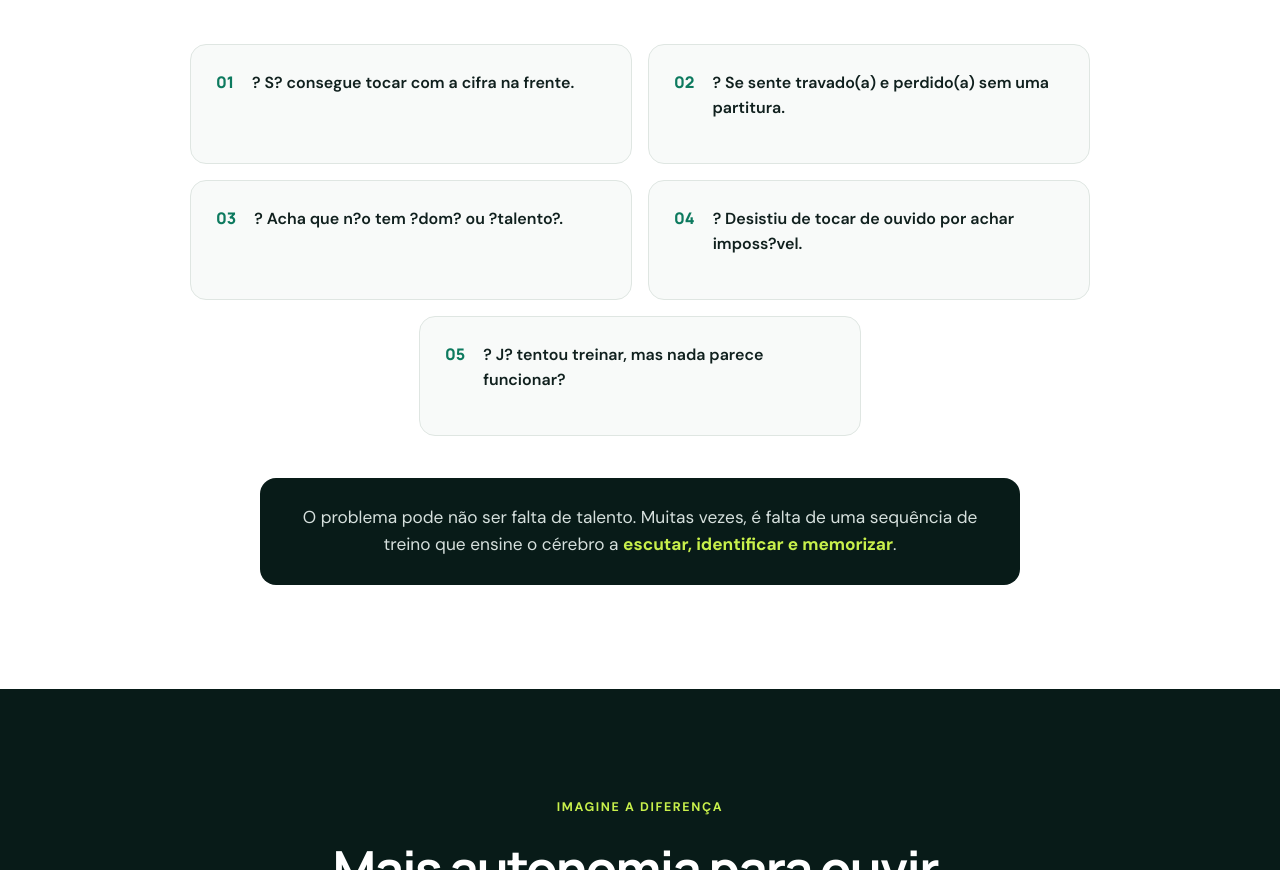
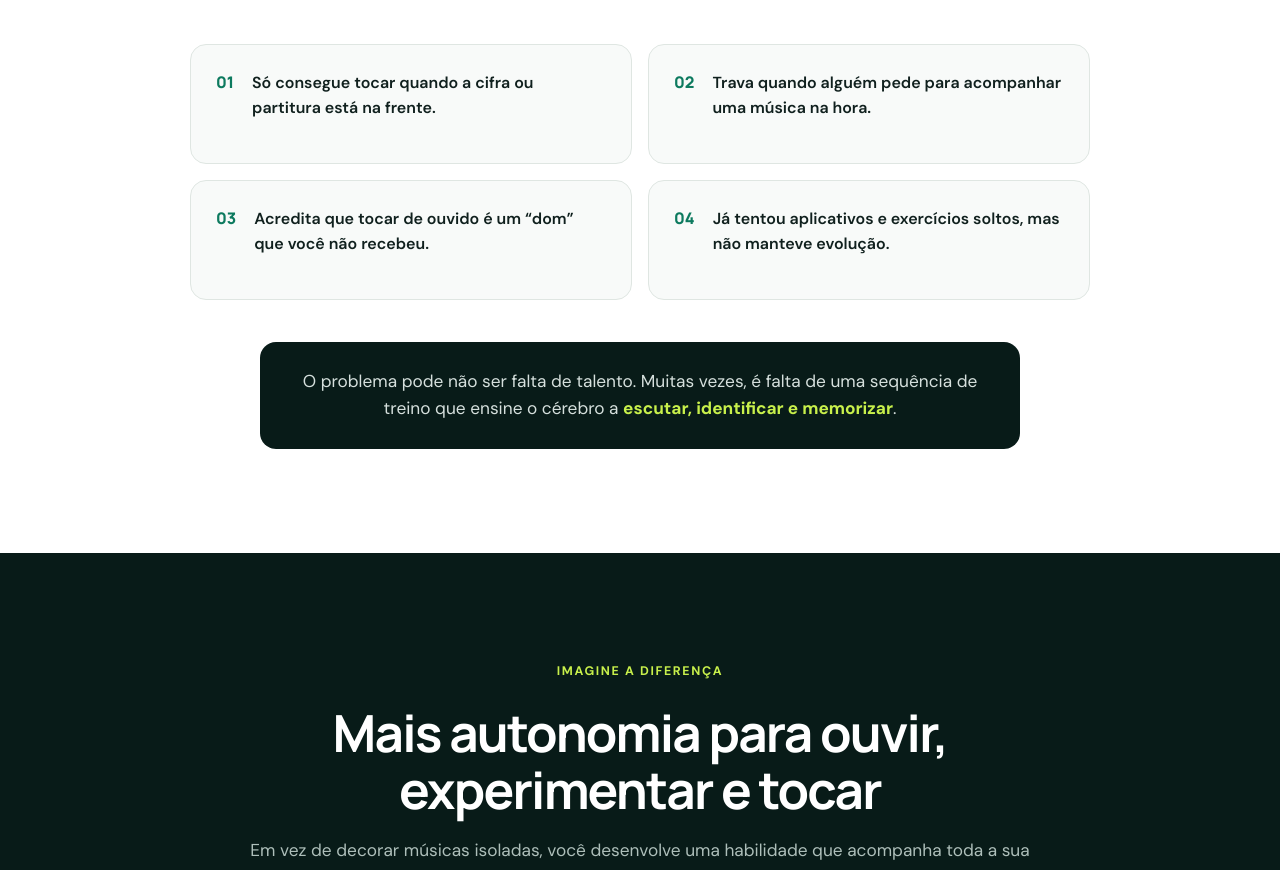
Before and after one commit to TACIO10/PV-AUDITIVO, a plain HTML site: page index.html in a window 1280 px wide. Shown: the part 4379-5249 px from the top of the page. Drawn offline with Linux system fonts and the light colour scheme.

Commit message:
Revert "Atualizar dores da PV"
This reverts commit 7721586ff9e902db16dd4829b07a44fd3a190613.

```diff
--- a/index.html
+++ b/index.html
@@ -121,11 +121,10 @@
           <h2>Você ama música, mas sente que ainda não consegue <em>ouvi-la por dentro</em></h2>
         </div>
         <div class="pain-grid">
-          <article class="pain-card"><span>01</span><p>? S? consegue tocar com a cifra na frente.</p></article>
-          <article class="pain-card"><span>02</span><p>? Se sente travado(a) e perdido(a) sem uma partitura.</p></article>
-          <article class="pain-card"><span>03</span><p>? Acha que n?o tem ?dom? ou ?talento?.</p></article>
-          <article class="pain-card"><span>04</span><p>? Desistiu de tocar de ouvido por achar imposs?vel.</p></article>
-          <article class="pain-card"><span>05</span><p>? J? tentou treinar, mas nada parece funcionar?</p></article>
+          <article class="pain-card"><span>01</span><p>Só consegue tocar quando a cifra ou partitura está na frente.</p></article>
+          <article class="pain-card"><span>02</span><p>Trava quando alguém pede para acompanhar uma música na hora.</p></article>
+          <article class="pain-card"><span>03</span><p>Acredita que tocar de ouvido é um “dom” que você não recebeu.</p></article>
+          <article class="pain-card"><span>04</span><p>Já tentou aplicativos e exercícios soltos, mas não manteve evolução.</p></article>
         </div>
         <p class="bridge">O problema pode não ser falta de talento. Muitas vezes, é falta de uma sequência de treino que ensine o cérebro a <strong>escutar, identificar e memorizar</strong>.</p>
       </div>
--- a/styles.css
+++ b/styles.css
@@ -83,7 +83,6 @@ h1 em, h2 em { color: var(--green); font-style: normal; }
 .pain-card { display: flex; min-height: 120px; padding: 25px; align-items: flex-start; gap: 18px; background: #f8faf9; border: 1px solid var(--line); border-radius: 16px; }
 .pain-card span { color: var(--green); font-family: "Manrope"; font-weight: 800; }
 .pain-card p { margin: 0; font-weight: 600; }
-.pain-card:nth-child(5) { grid-column: 1 / -1; max-width: calc(50% - 8px); justify-self: center; width: 100%; }
 .bridge { max-width: 760px; margin: 42px auto 0; padding: 26px 30px; color: #d6e0dd; background: var(--dark); border-radius: 16px; text-align: center; font-size: 1.08rem; }
 .bridge strong { color: var(--lime); }
 
@@ -264,7 +263,6 @@ footer { padding: 34px 0; color: #91a59f; background: #051310; }
   .pain-card { display: block; min-height: 126px; padding: 15px 13px; }
   .pain-card span { display: block; margin-bottom: 7px; font-size: .72rem; }
   .pain-card p { font-size: .79rem; line-height: 1.4; }
-  .pain-card:nth-child(5) { grid-column: 1 / -1; max-width: none; }
   .bridge { margin-top: 22px; padding: 18px; font-size: .88rem; }
 
   .benefit-grid { grid-template-columns: 1fr 1fr; gap: 9px; }
```
